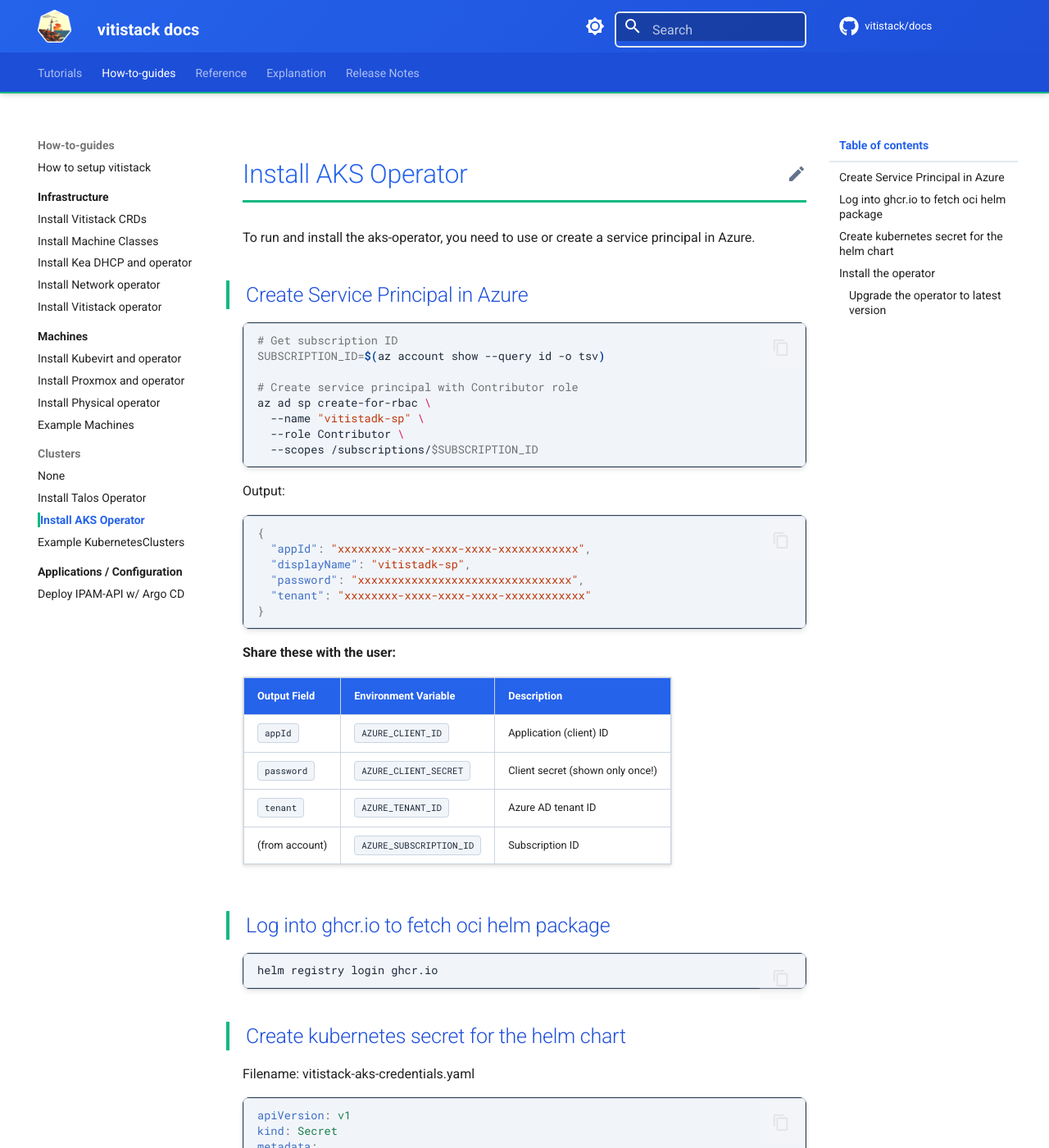
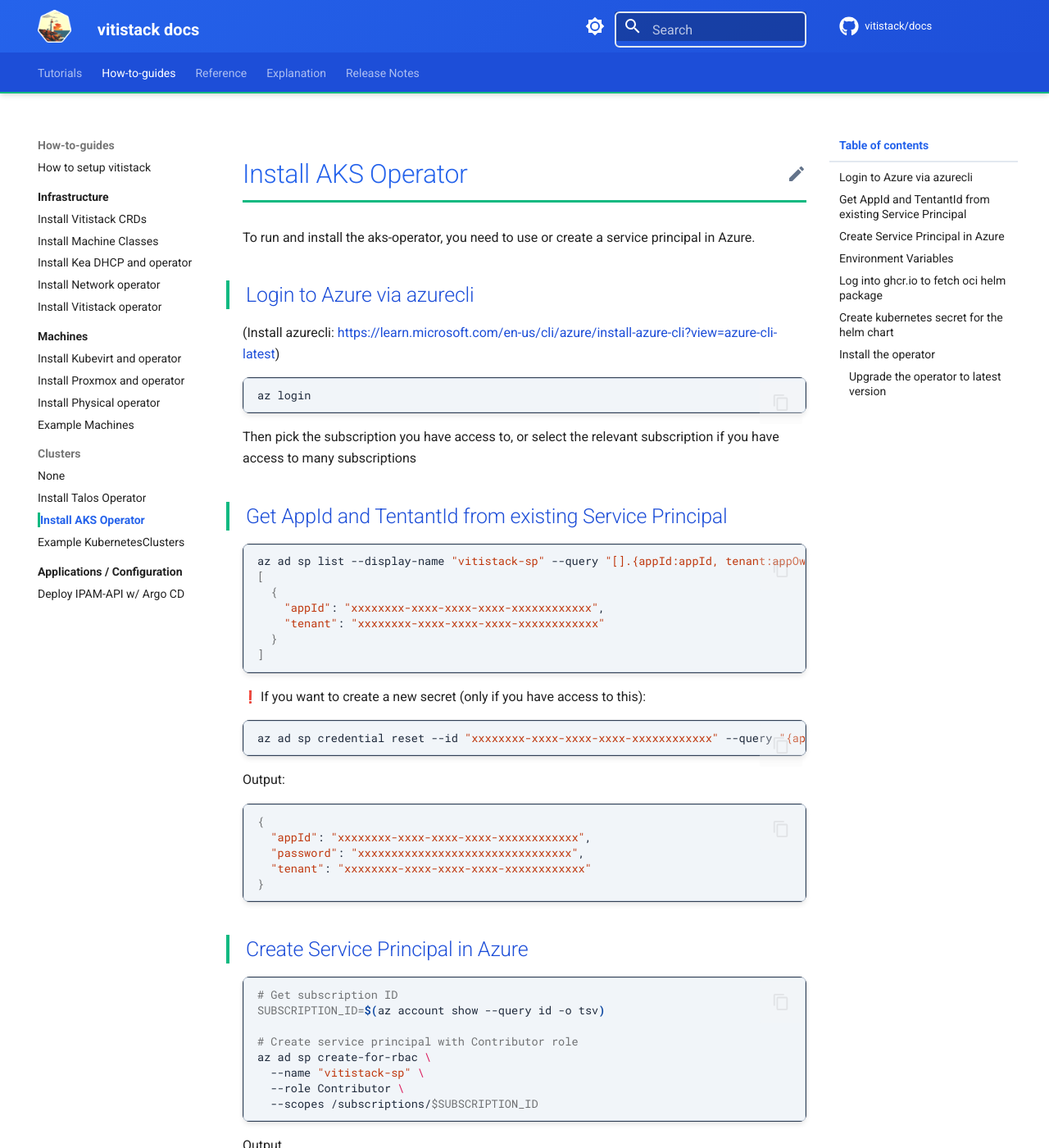
Before and after one commit to vitistack/docs, an MkDocs documentation site: the page built from docs/howtoguide/clusters/install-aks.md, in a window 1280 px wide and 1400 px high. Shown: the whole window at 82% size. Built offline with MkDocs 1.6.1 and Material for MkDocs 9.7.7, drawn with Linux system fonts in a browser that asks for light colours; emoji names are drawn with the system emoji font; comment, search, counter and statistics services are not loaded; some of the changed text lies outside the part shown.

Commit message:
Update AKS installation guide with detailed Azure CLI login steps and service principal creation instructions

````diff
--- a/docs/howtoguide/clusters/install-aks.md
+++ b/docs/howtoguide/clusters/install-aks.md
@@ -1,6 +1,44 @@
 # Install AKS Operator
 
 To run and install the aks-operator, you need to use or create a service principal in Azure.
+
+## Login to Azure via azurecli
+
+(Install azurecli: https://learn.microsoft.com/en-us/cli/azure/install-azure-cli?view=azure-cli-latest)
+
+```bash
+az login
+```
+
+Then pick the subscription you have access to, or select the relevant subscription if you have access to many subscriptions
+
+## Get AppId and TentantId from existing Service Principal
+
+```bash
+az ad sp list --display-name "vitistack-sp" --query "[].{appId:appId, tenant:appOwnerOrganizationId}"
+[
+  {
+    "appId": "xxxxxxxx-xxxx-xxxx-xxxx-xxxxxxxxxxxx",
+    "tenant": "xxxxxxxx-xxxx-xxxx-xxxx-xxxxxxxxxxxx"
+  }
+]
+```
+
+:exclamation: If you want to create a new secret (only if you have access to this):
+
+```bash
+az ad sp credential reset --id "xxxxxxxx-xxxx-xxxx-xxxx-xxxxxxxxxxxx" --query "{appId:appId, password:password, tenant:tenant}"
+```
+
+Output:
+
+```bash
+{
+  "appId": "xxxxxxxx-xxxx-xxxx-xxxx-xxxxxxxxxxxx",
+  "password": "xxxxxxxxxxxxxxxxxxxxxxxxxxxxxxxx",
+  "tenant": "xxxxxxxx-xxxx-xxxx-xxxx-xxxxxxxxxxxx"
+}
+```
 
 ## Create Service Principal in Azure
 
@@ -10,23 +48,23 @@
 
 # Create service principal with Contributor role
 az ad sp create-for-rbac \
-  --name "vitistadk-sp" \
+  --name "vitistack-sp" \
   --role Contributor \
   --scopes /subscriptions/$SUBSCRIPTION_ID
 ```
 
-Output:
+Output
 
 ```json
 {
   "appId": "xxxxxxxx-xxxx-xxxx-xxxx-xxxxxxxxxxxx",
-  "displayName": "vitistadk-sp",
+  "displayName": "vitistack-sp",
   "password": "xxxxxxxxxxxxxxxxxxxxxxxxxxxxxxxx",
   "tenant": "xxxxxxxx-xxxx-xxxx-xxxx-xxxxxxxxxxxx"
 }
 ```
 
-**Share these with the user:**
+## Environment Variables
 
 | Output Field   | Environment Variable    | Description                      |
 | -------------- | ----------------------- | -------------------------------- |
@@ -60,6 +98,17 @@
 
 ```bash
 kubectl apply -f vitistack-aks-credentials.yaml -n vitistack
+```
+
+or via terminal:
+
+```bash
+kubectl create secret generic vitistack-aks-credentials \
+  --from-literal=AZURE_SUBSCRIPTION_ID=<your azure subscription id> \
+  --from-literal=AZURE_TENANT_ID=<your tenant id here> \
+  --from-literal=AZURE_CLIENT_ID=<your client id here> \
+  --from-literal=AZURE_CLIENT_SECRET='<you secret here>' \
+  -n vitistack
 ```
 
 ## Install the operator
````
